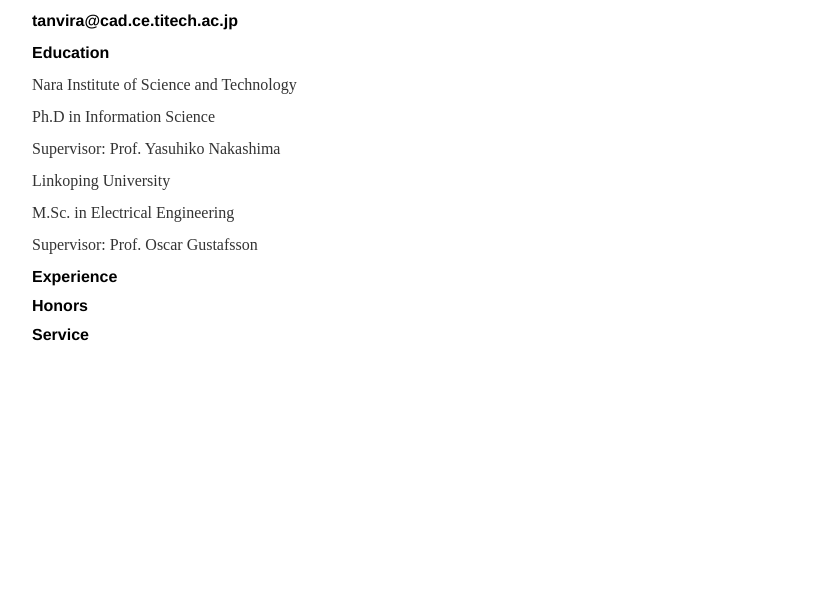
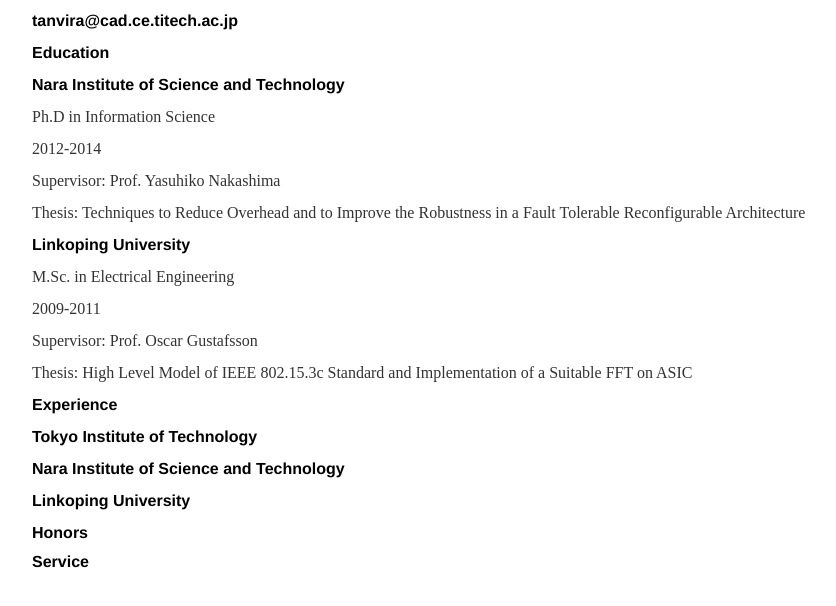
Before and after one commit to tanvir-a/tanvir-a.github.io, a plain HTML site: page cv.html in a window 1280 px wide. Shown: the part 172-778 px from the top of the page, without its empty margins (160-996 px from the left). Drawn offline with Linux system fonts and the light colour scheme.

Commit message:
education is updated and framework is added for employment

```diff
--- a/cv.html
+++ b/cv.html
@@ -25,14 +25,20 @@
 
 			<p></p>
 			<h2>Education</h2>
-			<p>Nara Institute of Science and Technology</p>
+			<h3>Nara Institute of Science and Technology</h3>
 			<p>Ph.D in Information Science</p>
+			<p>2012-2014</p>
 			<p>Supervisor: Prof. Yasuhiko Nakashima</p>
-			<p></p>
-			<p>Linkoping University</p>
+			<p>Thesis: Techniques to Reduce Overhead and to Improve the Robustness in a Fault Tolerable Reconfigurable Architecture</p>
+			<h3>Linkoping University</h3>
 			<p>M.Sc. in Electrical Engineering</p>
+			<p>2009-2011</p>
 			<p>Supervisor: Prof. Oscar Gustafsson</p>
+			<p>Thesis: High Level Model of IEEE 802.15.3c Standard and Implementation of a Suitable FFT on ASIC</p>
 			<h2>Experience</h2>
+			<h3>Tokyo Institute of Technology</h3>
+			<h3>Nara Institute of Science and Technology</h3>
+			<h3>Linkoping University</h3>
 			<h2>Honors</h2>
 			<h2>Service</h2>
 
```
